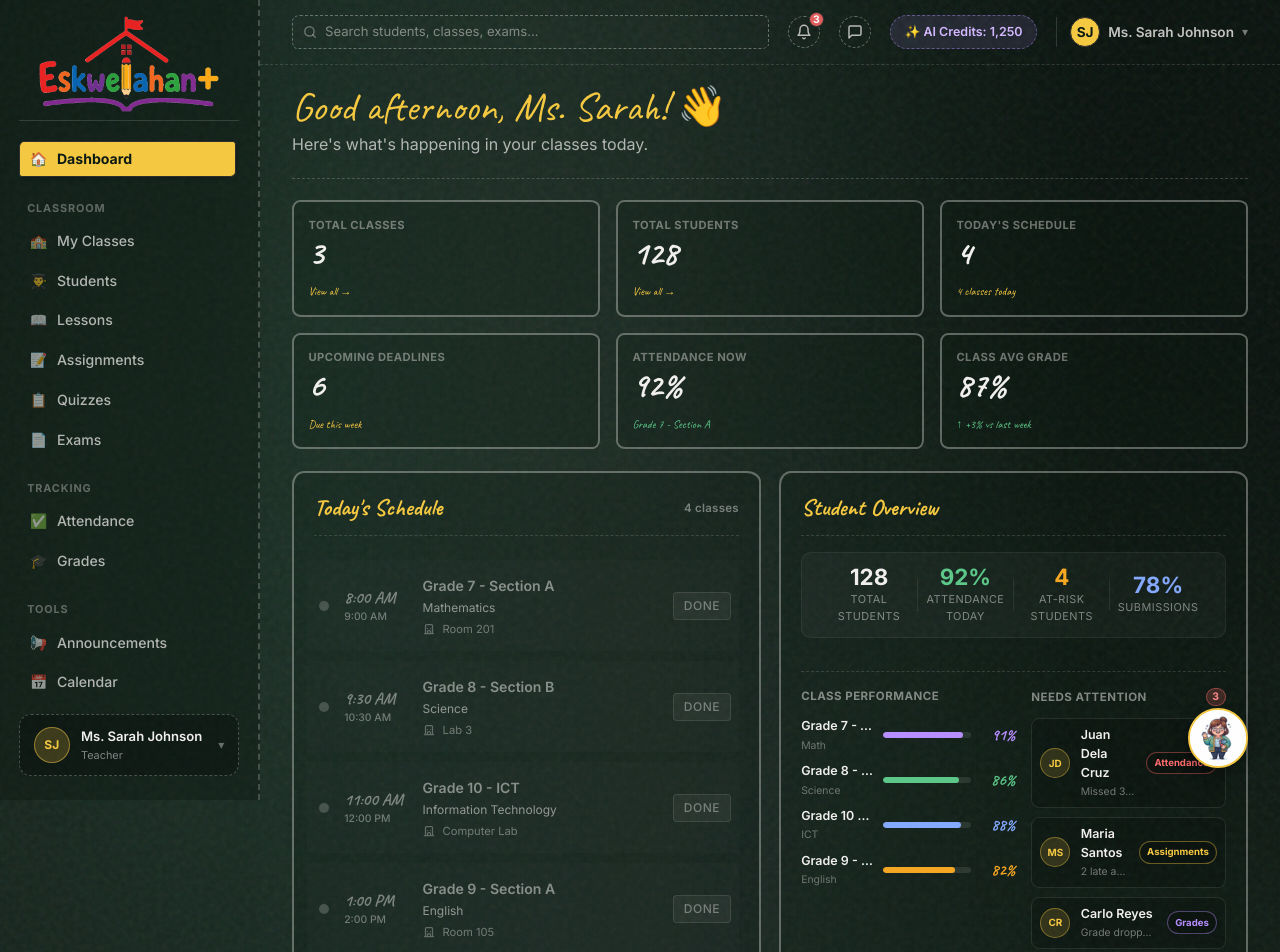
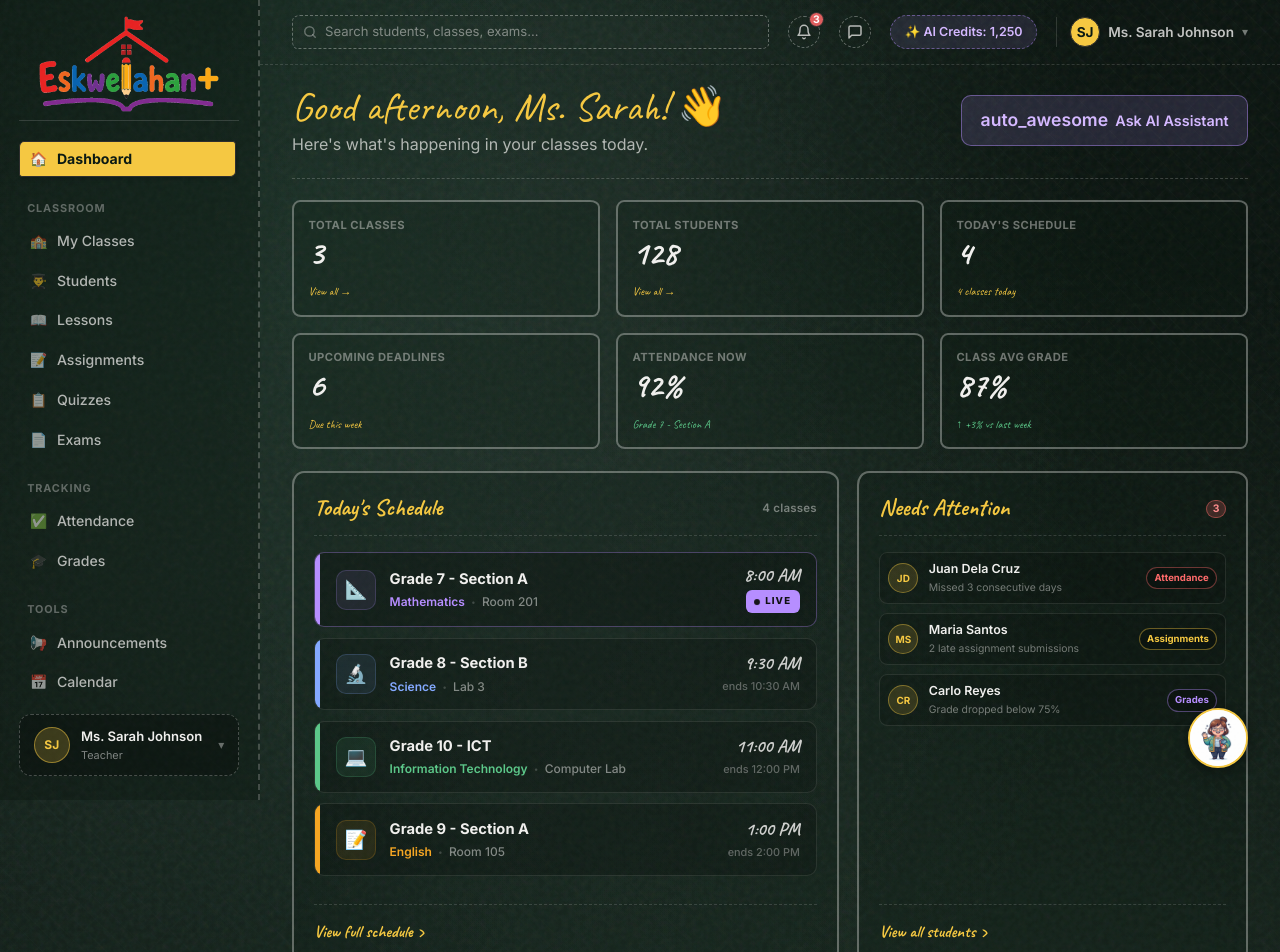
Before and after one commit to janreyHablaMina/School-Management-Sass, a Next.js app in the folder web/: page /teacher in a window 1280 px wide. Shown: the top 952 px of the page. Built offline with nearby package versions, Linux system fonts and the light colour scheme; a web font is replaced by a local one.

Commit message:
Redesign teacher dashboard - Aug 31 2026, 7:14pm

```diff
--- a/web/src/components/Teacher/Dashboard/DashboardView.tsx
+++ b/web/src/components/Teacher/Dashboard/DashboardView.tsx
@@ -7,12 +7,10 @@ import {
   DashboardHeader,
   MetricsRow,
   SchedulePanel,
-  AiAssistantPanel,
   AnnouncementsPanel,
-  StudentOverviewPanel,
-  MyClassesPanel,
   DeadlinesPanel,
 } from './sections';
+import { AlertsPanel } from './sections/AlertsPanel';
 
 import type { TeacherNavRequest } from '@/lib/teacher/classFocus';
 
@@ -23,65 +21,45 @@ interface DashboardViewProps {
 export function DashboardView({ onNavigate }: DashboardViewProps) {
   const {
     teacher,
-    aiCredits,
     metrics,
     schedule,
-    studentOverview,
-    classPerformance,
     attentionItems,
     announcements,
-    aiTools,
-    aiUsage,
-    myClasses,
-    classActivity,
     deadlines,
   } = teacherPortalMock;
 
   const goToAi = () => onNavigate?.({ tab: 'AI Assistant' });
   const goToCalendar = () => onNavigate?.('Calendar');
-  const goToGrades = () => onNavigate?.('Grades');
   const goToAnnouncements = () => onNavigate?.('Announcements');
-  const goToMyClasses = () => onNavigate?.('My Classes');
   const goToAssignments = () => onNavigate?.('Assignments');
+  const goToStudents = () => onNavigate?.('Students');
 
   return (
     <div className={styles.dashboardContainer}>
       <DashboardHeader shortName={teacher.shortName} onAskAi={goToAi} />
+
       <MetricsRow metrics={metrics} />
 
-      <div className={styles.middleSection}>
+      <div className={styles.topSplit}>
         <SchedulePanel schedule={schedule} onViewAll={goToCalendar} />
-        <AiAssistantPanel
-          aiCredits={aiCredits}
-          aiUsage={aiUsage}
-          aiTools={aiTools}
-          onOpenAssistant={goToAi}
+        <AlertsPanel
+          attentionItems={attentionItems}
+          onViewAll={goToStudents}
+        />
+      </div>
+
+      <div className={styles.bottomSplit}>
+        <DeadlinesPanel
+          deadlines={deadlines}
+          onViewAll={goToAssignments}
+          onSelectDeadline={goToAssignments}
+          onViewCalendar={goToCalendar}
         />
         <AnnouncementsPanel
           announcements={announcements}
           onViewAll={goToAnnouncements}
           onSelectAnnouncement={goToAnnouncements}
         />
-        <StudentOverviewPanel
-          classPerformance={classPerformance}
-          attentionItems={attentionItems}
-          onViewReport={goToGrades}
-        />
-      </div>
-
-      <div className={styles.bottomGrid}>
-        <MyClassesPanel
-          myClasses={myClasses}
-          classActivity={classActivity}
-          onViewAll={goToMyClasses}
-          onSelectClass={goToMyClasses}
-        />
-        <DeadlinesPanel
-          deadlines={deadlines}
-          onViewAll={goToAssignments}
-          onSelectDeadline={goToAssignments}
-          onViewCalendar={goToCalendar}
-        />
       </div>
     </div>
   );
--- a/web/src/components/Teacher/Dashboard/dashboard.module.css
+++ b/web/src/components/Teacher/Dashboard/dashboard.module.css
@@ -164,8 +164,8 @@
 }
 
 .panelFooterLink {
-  margin-top: auto;
-  padding-top: 0.9rem;
+  margin-top: 1.25rem;
+  padding-top: 0.85rem;
   background: none;
   border: none;
   border-top: 1.5px dashed rgba(240, 239, 237, 0.15);
@@ -177,192 +177,232 @@
   text-align: left;
   padding-left: 0;
   padding-right: 0;
+  transition: color 0.15s ease;
 }
 
-/* Middle section — responsive grid areas */
-.middleSection {
+
+/* Dashboard two-column layout */
+.topSplit {
   display: grid;
   gap: 1.15rem;
   align-items: stretch;
-  /* ≤1600 default: Schedule | Overview, then AI | Announcements */
-  grid-template-columns: 1fr 1fr;
-  grid-template-areas:
-    "schedule overview"
-    "ai announcements";
+  grid-template-columns: 1fr;
 }
 
-.areaSchedule {
-  grid-area: schedule;
+.bottomSplit {
+  display: grid;
+  gap: 1.15rem;
+  align-items: stretch;
+  grid-template-columns: 1fr;
 }
 
-.areaAi {
-  grid-area: ai;
-}
-
-.areaAnnouncements {
-  grid-area: announcements;
-}
-
-.areaOverview {
-  grid-area: overview;
-}
-
-/* ≥1601: Schedule | AI | Announcements, then full-width Overview */
-@media (min-width: 1601px) {
-  .middleSection {
-    grid-template-columns: 1fr 1fr 1fr;
-    grid-template-areas:
-      "schedule ai announcements"
-      "overview overview overview";
+@media (min-width: 900px) {
+  .topSplit {
+    grid-template-columns: 1.4fr 1fr;
+  }
+  .bottomSplit {
+    grid-template-columns: 1fr 1fr;
   }
 }
 
-/* Schedule Card Layout */
-.scheduleList {
+/* Alerts panel */
+.alertsPanel {
+  min-height: 100%;
+}
+
+.alertsEmpty {
   display: flex;
   flex-direction: column;
-  gap: 0.6rem;
-  padding: 0.5rem 0;
+  align-items: center;
+  justify-content: center;
+  gap: 0.5rem;
+  padding: 2rem 1rem;
+  color: rgba(240, 239, 237, 0.4);
+  font-size: 0.85rem;
 }
 
-.scheduleRow {
-  display: grid;
-  grid-template-columns: 18px 4.2rem 1fr auto;
-  gap: 0.7rem;
-  align-items: center;
-  padding: 0.8rem 0.45rem;
-  margin-left: -0.45rem;
-  border-bottom: 1px solid rgba(255, 255, 255, 0.03);
-  transition: all 0.2s ease;
-  border: 1px solid transparent;
-  cursor: pointer;
+.alertsEmptyIcon {
+  font-size: 1.5rem;
 }
 
-.scheduleRow:last-child {
-  border-bottom: 1px solid transparent;
+
+/* Schedule Card Layout — Clean Vibrant Redesign */
+.scheduleListColorful {
+  display: flex;
+  flex-direction: column;
+  gap: 0.65rem;
+  margin-bottom: 0.5rem;
 }
 
-.scheduleRow:hover {
-  background: rgba(255, 255, 255, 0.02);
-  border-radius: 6px;
-  border-bottom-color: transparent;
+
+.scheduleRowColorful {
+  display: grid;
+  grid-template-columns: auto 1fr auto;
+  gap: 0;
+  align-items: stretch;
+  border-radius: 10px;
+  cursor: pointer;
+  transition: all 0.22s cubic-bezier(0.2, 0.8, 0.2, 1);
+  border: 1.5px solid rgba(240, 239, 237, 0.1);
+  background: rgba(0, 0, 0, 0.18);
+  overflow: hidden;
+  position: relative;
 }
 
-.scheduleRowActive {
-  background: rgba(182, 142, 255, 0.05);
-  border-radius: 6px;
-  border: 1px dashed rgba(182, 142, 255, 0.25);
-  border-bottom-color: transparent;
+.scheduleRowColorful:hover {
+  transform: translateY(-2px);
+  border-color: rgba(240, 239, 237, 0.22);
+  box-shadow: 0 8px 24px -6px rgba(0, 0, 0, 0.4);
+  background: rgba(0, 0, 0, 0.25);
 }
 
-.scheduleTimeline {
+.scheduleRowColorfulActive {
+  border-color: rgba(240, 239, 237, 0.2);
+  background: rgba(0, 0, 0, 0.22);
+}
+
+.scheduleRowColorfulActive .scheduleColorfulAccent {
+  position: relative;
+}
+
+.scheduleRowColorfulActive .scheduleColorfulAccent::after {
+  content: '';
+  position: absolute;
+  top: 0;
+  left: 0;
+  width: 100%;
+  height: 100%;
+  animation: accentPulse 2s ease-in-out infinite;
+}
+
+@keyframes accentPulse {
+  0%, 100% { opacity: 1; }
+  50% { opacity: 0.6; }
+}
+
+.scheduleRowColorfulDone {
+  opacity: 0.45;
+  filter: grayscale(0.35);
+}
+
+.scheduleRowColorfulDone:hover {
+  opacity: 0.6;
+}
+
+/* Left accent stripe */
+.scheduleColorfulAccent {
+  width: 5px;
+  border-radius: 10px 0 0 10px;
+  flex-shrink: 0;
+}
+
+/* Main content area */
+.scheduleColorfulBody {
+  display: flex;
+  align-items: center;
+  gap: 0.85rem;
+  padding: 0.85rem 1rem;
+  min-width: 0;
+}
+
+/* Subject icon badge */
+.scheduleColorfulIcon {
+  width: 40px;
+  height: 40px;
+  border-radius: 10px;
   display: flex;
   align-items: center;
   justify-content: center;
+  font-size: 1.15rem;
+  flex-shrink: 0;
+  border: 1px solid rgba(255, 255, 255, 0.08);
 }
 
-.scheduleDot {
-  width: 10px;
-  height: 10px;
-  border-radius: 50%;
-  flex-shrink: 0;
+.scheduleColorfulInfo {
+  display: flex;
+  flex-direction: column;
+  gap: 0.2rem;
+  min-width: 0;
+  flex: 1;
 }
 
-.scheduleDotPulse {
-  animation: chalkPulse 1.8s ease-in-out infinite;
+.scheduleColorfulTitle {
+  margin: 0;
+  font-size: 0.92rem;
+  font-weight: 650;
+  color: #f0efed;
+  white-space: nowrap;
+  overflow: hidden;
+  text-overflow: ellipsis;
 }
 
-@keyframes chalkPulse {
-  0%, 100% { box-shadow: 0 0 0 3px rgba(182, 142, 255, 0.2); }
-  50% { box-shadow: 0 0 0 6px rgba(182, 142, 255, 0.1); }
-}
-
-.scheduleLine {
-  display: none; /* Hidden since we sort by status now */
-}
-
-.scheduleTimeBlock {
+.scheduleColorfulMeta {
   display: flex;
-  flex-direction: column;
-  gap: 0.1rem;
-  padding-top: 0.15rem;
-}
-
-.scheduleTime {
-  font-family: 'Caveat', cursive;
-  font-size: 1.05rem;
-  font-weight: 700;
-  color: #f0efed;
-  line-height: 1.1;
-}
-
-.scheduleEndTime {
-  font-size: 0.65rem;
-  color: rgba(240, 239, 237, 0.4);
+  align-items: center;
+  gap: 0.4rem;
+  font-size: 0.75rem;
+  color: rgba(240, 239, 237, 0.5);
   font-weight: 500;
 }
 
-.scheduleInfo {
-  min-width: 0;
-  padding-top: 0.1rem;
+.metaDividerColorful {
+  font-size: 0.5rem;
+  opacity: 0.4;
 }
 
-.scheduleTitle {
-  margin: 0;
-  font-size: 0.88rem;
-  font-weight: 600;
-  color: #f0efed;
+/* Right section — time + badge */
+.scheduleColorfulEnd {
+  display: flex;
+  flex-direction: column;
+  align-items: flex-end;
+  justify-content: center;
+  gap: 0.35rem;
+  padding: 0.85rem 1rem;
+  flex-shrink: 0;
+  min-width: 5.5rem;
 }
 
-.scheduleSubject {
-  margin: 0.15rem 0 0;
-  font-size: 0.75rem;
-  color: rgba(240, 239, 237, 0.55);
+.scheduleColorfulTimeRange {
+  font-family: 'Caveat', cursive;
+  font-size: 1.15rem;
+  font-weight: 700;
+  line-height: 1;
+  color: rgba(240, 239, 237, 0.85);
 }
 
-.scheduleRoom {
-  margin: 0.25rem 0 0;
-  font-size: 0.7rem;
-  color: rgba(240, 239, 237, 0.4);
-  display: flex;
-  align-items: center;
-  gap: 0.25rem;
+.scheduleColorfulEndTime {
+  font-size: 0.68rem;
+  color: rgba(240, 239, 237, 0.35);
+  font-weight: 500;
 }
 
-.badgeOngoing {
+/* LIVE badge */
+.badgeColorfulOngoing {
   display: inline-flex;
   align-items: center;
-  justify-content: center;
-  align-self: center;
-  padding: 0.3rem 0.65rem;
-  border-radius: 6px 8px 5px 7px / 7px 5px 8px 6px;
-  background: rgba(182, 142, 255, 0.18);
-  border: 1px solid rgba(182, 142, 255, 0.45);
-  color: #c9a8ff;
-  font-size: 0.68rem;
-  font-weight: 700;
-  white-space: nowrap;
+  gap: 0.3rem;
+  font-size: 0.6rem;
+  font-weight: 800;
+  text-transform: uppercase;
+  letter-spacing: 0.12em;
+  padding: 0.25rem 0.55rem;
+  border-radius: 6px;
+  color: #111;
 }
 
-.btnStartClass {
-  align-self: center;
-  padding: 0.3rem 0.7rem;
-  border-radius: 6px 8px 5px 7px / 7px 5px 8px 6px;
-  background: transparent;
-  border: 1.5px dashed rgba(240, 239, 237, 0.35);
-  color: rgba(240, 239, 237, 0.85);
-  font-size: 0.7rem;
-  font-weight: 600;
-  cursor: pointer;
-  white-space: nowrap;
-  transition: background 0.15s ease, border-color 0.15s ease, color 0.15s ease;
+.liveDot {
+  width: 6px;
+  height: 6px;
+  border-radius: 50%;
+  background: currentColor;
+  animation: livePulse 1.4s ease-in-out infinite;
 }
 
-.btnStartClass:hover {
-  background: rgba(245, 200, 66, 0.1);
-  border-color: #f5c842;
-  color: #f5c842;
+@keyframes livePulse {
+  0%, 100% { opacity: 1; transform: scale(1); }
+  50% { opacity: 0.4; transform: scale(0.7); }
 }
+
 
 /* Student Overview */
 .overviewPanel {
@@ -526,7 +566,9 @@
   flex-direction: column;
   gap: 0.55rem;
   flex: 1;
+  margin-bottom: 0.5rem;
 }
+
 
 .performanceRow {
   display: grid;
@@ -643,7 +685,9 @@
   flex-direction: column;
   flex: 1;
   gap: 0.45rem;
+  margin-bottom: 0.5rem;
 }
+
 
 .announcementRow {
   display: flex;
@@ -1012,7 +1056,9 @@
   flex-direction: column;
   gap: 0.5rem;
   flex: 1;
+  margin-bottom: 0.5rem;
 }
+
 
 .deadlineRow {
   display: flex;
--- /dev/null
+++ b/web/src/components/Teacher/Dashboard/sections/AlertsPanel.tsx
@@ -0,0 +1,53 @@
+import React from 'react';
+import styles from '../dashboard.module.css';
+import { PanelHeader } from '../components/PanelHeader';
+import { getInitials } from '../../utils';
+import type { AttentionItem } from '@/types/teacherPortal';
+
+interface AlertsPanelProps {
+  attentionItems: AttentionItem[];
+  onViewAll?: () => void;
+}
+
+export function AlertsPanel({
+  attentionItems,
+  onViewAll,
+}: AlertsPanelProps) {
+  return (
+    <div className={`${styles.panel} ${styles.alertsPanel}`}>
+      <PanelHeader
+        title="Needs Attention"
+        right={
+          <span className={styles.attentionBadge}>{attentionItems.length}</span>
+        }
+      />
+
+      <div className={styles.attentionList}>
+        {attentionItems.length === 0 && (
+          <div className={styles.alertsEmpty}>
+            <span className={styles.alertsEmptyIcon}>✅</span>
+            <p>All students are on track!</p>
+          </div>
+        )}
+        {attentionItems.map((item) => (
+          <div key={item.id} className={styles.attentionRow}>
+            <div className={styles.attentionAvatar}>{getInitials(item.name)}</div>
+            <div className={styles.attentionContent}>
+              <p className={styles.attentionName}>{item.name}</p>
+              <p className={styles.attentionDetail}>{item.detail}</p>
+            </div>
+            <span
+              className={styles.attentionTag}
+              style={{ color: item.tagColor, borderColor: `${item.tagColor}66` }}
+            >
+              {item.tag}
+            </span>
+          </div>
+        ))}
+      </div>
+      <button type="button" className={styles.panelFooterLink} onClick={onViewAll}>
+        View all students ›
+      </button>
+    </div>
+  );
+}
--- a/web/src/components/Teacher/Dashboard/sections/AnnouncementsPanel.tsx
+++ b/web/src/components/Teacher/Dashboard/sections/AnnouncementsPanel.tsx
@@ -16,7 +16,7 @@ export function AnnouncementsPanel({
   onSelectAnnouncement,
 }: AnnouncementsPanelProps) {
   return (
-    <div className={`${styles.panel} ${styles.announcementPanel} ${styles.areaAnnouncements}`}>
+    <div className={`${styles.panel} ${styles.announcementPanel}`}>
       <PanelHeader
         title="Recent Announcements"
         right={
--- a/web/src/components/Teacher/Dashboard/sections/DashboardHeader.tsx
+++ b/web/src/components/Teacher/Dashboard/sections/DashboardHeader.tsx
@@ -16,7 +16,10 @@ export function DashboardHeader({ shortName, onAskAi }: DashboardHeaderProps) {
         <h1>{greeting}, {shortName}! 👋</h1>
         <p>Here&apos;s what&apos;s happening in your classes today.</p>
       </div>
-
+      <button className={styles.aiAskBtn} onClick={onAskAi} type="button">
+        <span className="material-symbols-rounded" style={{ fontSize: '1.1rem' }}>auto_awesome</span>
+        Ask AI Assistant
+      </button>
     </div>
   );
 }
--- a/web/src/components/Teacher/Dashboard/sections/SchedulePanel.tsx
+++ b/web/src/components/Teacher/Dashboard/sections/SchedulePanel.tsx
@@ -28,25 +28,22 @@ function parseTimeToMinutes(timeStr: string): number {
  * in the user's browser timezone.
  */
 function computeStatus(time: string, endTime: string): 'done' | 'ongoing' | 'upcoming' {
-  const tz = Intl.DateTimeFormat().resolvedOptions().timeZone;
-  const now = new Date();
+  // Temporary override for design showcase:
+  if (time.includes('8:00')) return 'ongoing';
+  return 'upcoming';
+}
 
-  const localHour = parseInt(
-    new Intl.DateTimeFormat('en-US', { hour: 'numeric', hour12: false, timeZone: tz }).format(now),
-    10
-  );
-  const localMinute = parseInt(
-    new Intl.DateTimeFormat('en-US', { minute: 'numeric', timeZone: tz }).format(now),
-    10
-  );
-  const nowMinutes = localHour * 60 + localMinute;
-
-  const startMinutes = parseTimeToMinutes(time);
-  const endMinutes = parseTimeToMinutes(endTime);
-
-  if (nowMinutes >= endMinutes) return 'done';
-  if (nowMinutes >= startMinutes) return 'ongoing';
-  return 'upcoming';
+/** Map subject keywords to emoji icons */
+function getSubjectIcon(subject: string): string {
+  const s = subject.toLowerCase();
+  if (s.includes('math')) return '📐';
+  if (s.includes('science')) return '🔬';
+  if (s.includes('information') || s.includes('ict') || s.includes('computer')) return '💻';
+  if (s.includes('english')) return '📝';
+  if (s.includes('history') || s.includes('social')) return '🌍';
+  if (s.includes('art') || s.includes('music')) return '🎨';
+  if (s.includes('physical') || s.includes('pe') || s.includes('sport')) return '⚽';
+  return '📚';
 }
 
 export function SchedulePanel({ schedule, onViewAll }: SchedulePanelProps) {
@@ -59,12 +56,12 @@ export function SchedulePanel({ schedule, onViewAll }: SchedulePanelProps) {
   }, []);
 
   return (
-    <div className={`${styles.panel} ${styles.schedulePanel} ${styles.areaSchedule}`}>
+    <div className={`${styles.panel} ${styles.schedulePanel}`}>
       <PanelHeader
         title="Today's Schedule"
         right={<span className={styles.scheduleCount}>{schedule.length} classes</span>}
       />
-      <div className={styles.scheduleList}>
+      <div className={styles.scheduleListColorful}>
         {schedule
           .map((row) => ({ ...row, computedStatus: computeStatus(row.time, row.endTime) }))
           .sort((a, b) => {
@@ -74,57 +71,65 @@ export function SchedulePanel({ schedule, onViewAll }: SchedulePanelProps) {
           .map((row) => {
             const isOngoing = row.computedStatus === 'ongoing';
             const isDone = row.computedStatus === 'done';
+            const icon = getSubjectIcon(row.subject);
 
             return (
               <div
                 key={row.id}
-                className={`${styles.scheduleRow} ${isOngoing ? styles.scheduleRowActive : ''} ${isDone ? styles.scheduleRowDone : ''}`}
+                className={`${styles.scheduleRowColorful} ${isOngoing ? styles.scheduleRowColorfulActive : ''} ${isDone ? styles.scheduleRowColorfulDone : ''}`}
+                style={{
+                  borderColor: isOngoing ? `${row.accent}55` : undefined,
+                }}
                 onClick={() => console.log(`Navigating to class ${row.id}...`)}
               >
-                <div className={styles.scheduleTimeline}>
-                  <span
-                    className={`${styles.scheduleDot} ${isOngoing ? styles.scheduleDotPulse : ''}`}
+                {/* Accent stripe */}
+                <div
+                  className={styles.scheduleColorfulAccent}
+                  style={{ background: row.accent }}
+                />
+
+                {/* Body: icon + info */}
+                <div className={styles.scheduleColorfulBody}>
+                  <div
+                    className={styles.scheduleColorfulIcon}
                     style={{
-                      background: isDone ? 'rgba(240,239,237,0.2)' : row.accent,
-                      boxShadow: isOngoing ? `0 0 0 3px ${row.accent}33` : 'none',
+                      background: `${row.accent}18`,
+                      borderColor: `${row.accent}30`,
                     }}
-                  />
+                  >
+                    {icon}
+                  </div>
+                  <div className={styles.scheduleColorfulInfo}>
+                    <div className={styles.scheduleColorfulTitle}>
+                      {row.title}
+                    </div>
+                    <div className={styles.scheduleColorfulMeta}>
+                      <span style={{ color: row.accent, fontWeight: 600 }}>{row.subject}</span>
+                      <span className={styles.metaDividerColorful}>•</span>
+                      <span>{row.room}</span>
+                    </div>
+                  </div>
                 </div>
-                <div className={styles.scheduleTimeBlock}>
-                  <span className={styles.scheduleTime} style={{ opacity: isDone ? 0.45 : 1 }}>
+
+                {/* Right: time range + badge */}
+                <div className={styles.scheduleColorfulEnd}>
+                  <span className={styles.scheduleColorfulTimeRange}>
                     {row.time}
                   </span>
-                  <span className={styles.scheduleEndTime}>{row.endTime}</span>
+                  {isOngoing ? (
+                    <span
+                      className={styles.badgeColorfulOngoing}
+                      style={{ background: row.accent }}
+                    >
+                      <span className={styles.liveDot} />
+                      LIVE
+                    </span>
+                  ) : (
+                    <span className={styles.scheduleColorfulEndTime}>
+                      ends {row.endTime}
+                    </span>
+                  )}
                 </div>
-                <div className={styles.scheduleInfo}>
-                  <p className={styles.scheduleTitle} style={{ opacity: isDone ? 0.5 : 1 }}>
-                    {row.title}
-                  </p>
-                  <p className={styles.scheduleSubject}>{row.subject}</p>
-                  <p className={styles.scheduleRoom}>
-                    <svg
-                      width="12"
-                      height="12"
-                      viewBox="0 0 24 24"
-                      fill="none"
-                      stroke="currentColor"
-                      strokeWidth="2.5"
-                      strokeLinecap="round"
-                      strokeLinejoin="round"
-                      style={{ marginRight: '4px', verticalAlign: 'middle', opacity: 0.8 }}
-                    >
-                      <path d="M3 21h18M5 21V5a2 2 0 0 1 2-2h10a2 2 0 0 1 2 2v16M9 21v-4a2 2 0 0 1 2-2h2a2 2 0 0 1 2 2v4M9 11h.01M15 11h.01" />
-                    </svg>
-                    {row.room}
-                  </p>
-                </div>
-                {isOngoing ? (
-                  <span className={styles.badgeOngoing}>Ongoing</span>
-                ) : isDone ? (
-                  <span className={styles.badgeDone}>Done</span>
-                ) : (
-                  <span className={styles.badgeUpcoming}>Upcoming</span>
-                )}
               </div>
             );
           })}
--- a/web/src/components/Teacher/Dashboard/sections/index.ts
+++ b/web/src/components/Teacher/Dashboard/sections/index.ts
@@ -6,3 +6,4 @@ export { AnnouncementsPanel } from './AnnouncementsPanel';
 export { StudentOverviewPanel } from './StudentOverviewPanel';
 export { MyClassesPanel } from './MyClassesPanel';
 export { DeadlinesPanel } from './DeadlinesPanel';
+export { AlertsPanel } from './AlertsPanel';
```
